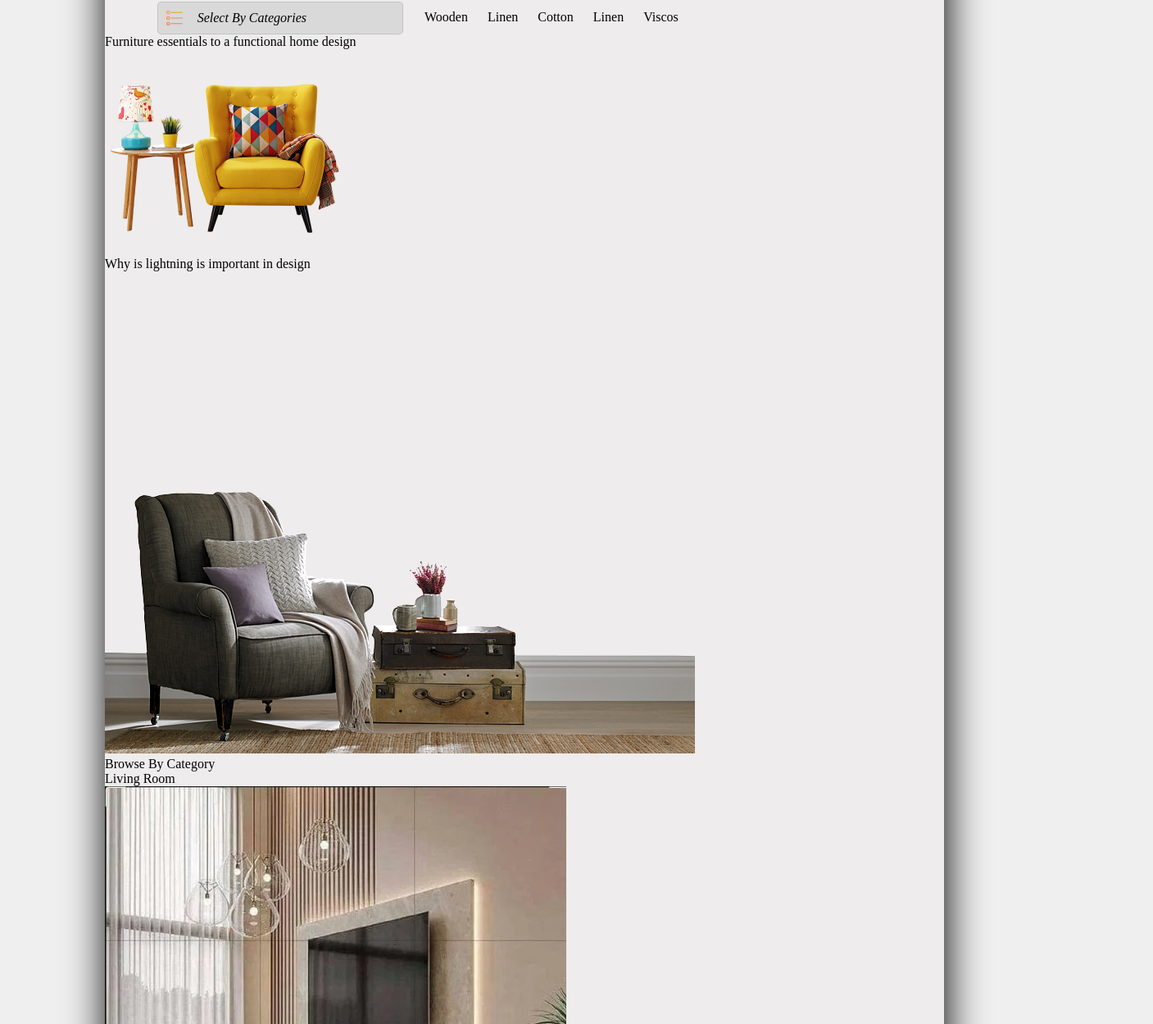
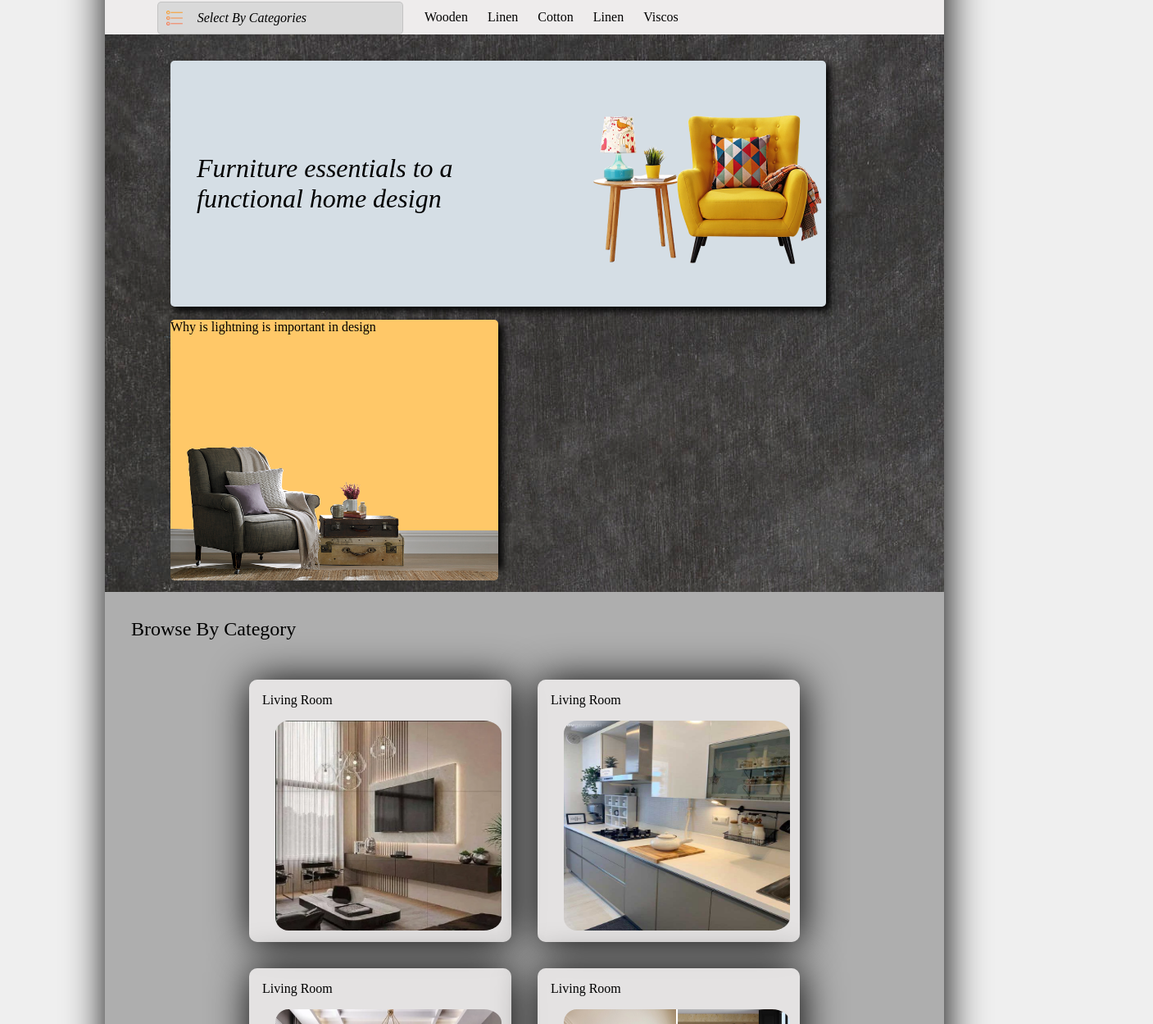
Before and after one commit to kiymett/flexBoxProject, a plain HTML site: page index.html in a window 1280 px wide. Shown: the part 191-1440 px from the top of the page at 82% size, 1407 px wide, since content can reach past the window. Drawn offline with Linux system fonts and the light colour scheme; a web font is replaced by a local one.

Commit message:
added css for cateegory

```diff
--- a/style.css
+++ b/style.css
@@ -130,3 +130,91 @@ select {
     padding:10px;
 
 }
+
+.furniture{
+    background-image:url(./images/stock.jpg);
+    display:flex;
+    justify-contnt:space-around;
+    align-items:center;
+    flex-wrap:wrap;
+    padding:2rem 5rem;
+    gap:1rem;
+}
+
+.essentials {
+    background-color: #d5dee5;
+    border-radius:5px;
+    box-shadow:5px 5px 10px black;
+    display:flex;
+    align-items:center;
+    height:300px;
+    width:50rem;
+}
+
+.essential-text {
+    padding:2rem;
+    font-style:italic;
+    font-size:2rem;
+}
+.lightning {
+    background-color:#ffc868;
+    height:300px;
+    width:400px;
+    border-radius:5px;
+    box-shadow:5px 5px 10px black;
+}
+
+.lightning img {
+    width:100%;
+    height:300px;
+    border-radius:5px;
+}
+
+.lightning text {
+    margin-bottom:-5rem;
+    width:80%;
+    float:right;
+    margin-bottom: -10rem;
+}
+
+/* CATEGORY */
+
+.categorySection {
+    background-color:#aeaeae;
+}
+
+.category-part, .product-part {
+    padding:2rem;
+
+}
+
+.browseProduct, .browseCategory {
+    margin-bottom: 2rem;
+    font-size:1.5rem;
+
+}
+
+.categories, .products {
+    display:flex;
+    flex-wrap:wrap;
+    justify-content:center;
+    align-items:center;
+}
+
+.part {
+    width:20rem;
+    height:20rem;
+    padding:1rem 2px 1rem 1rem;
+    background-color:rgba(238, 236, 236, 0.86);
+    border-radius:10px;
+    box-shadow:2px 2px 50px black;
+    margin:1rem;
+
+}
+
+.part img {
+    width:100%;
+    height:100%;
+    border-radius:2rem;
+    padding:1rem 0.625rem 1rem 1rem;
+}
```
